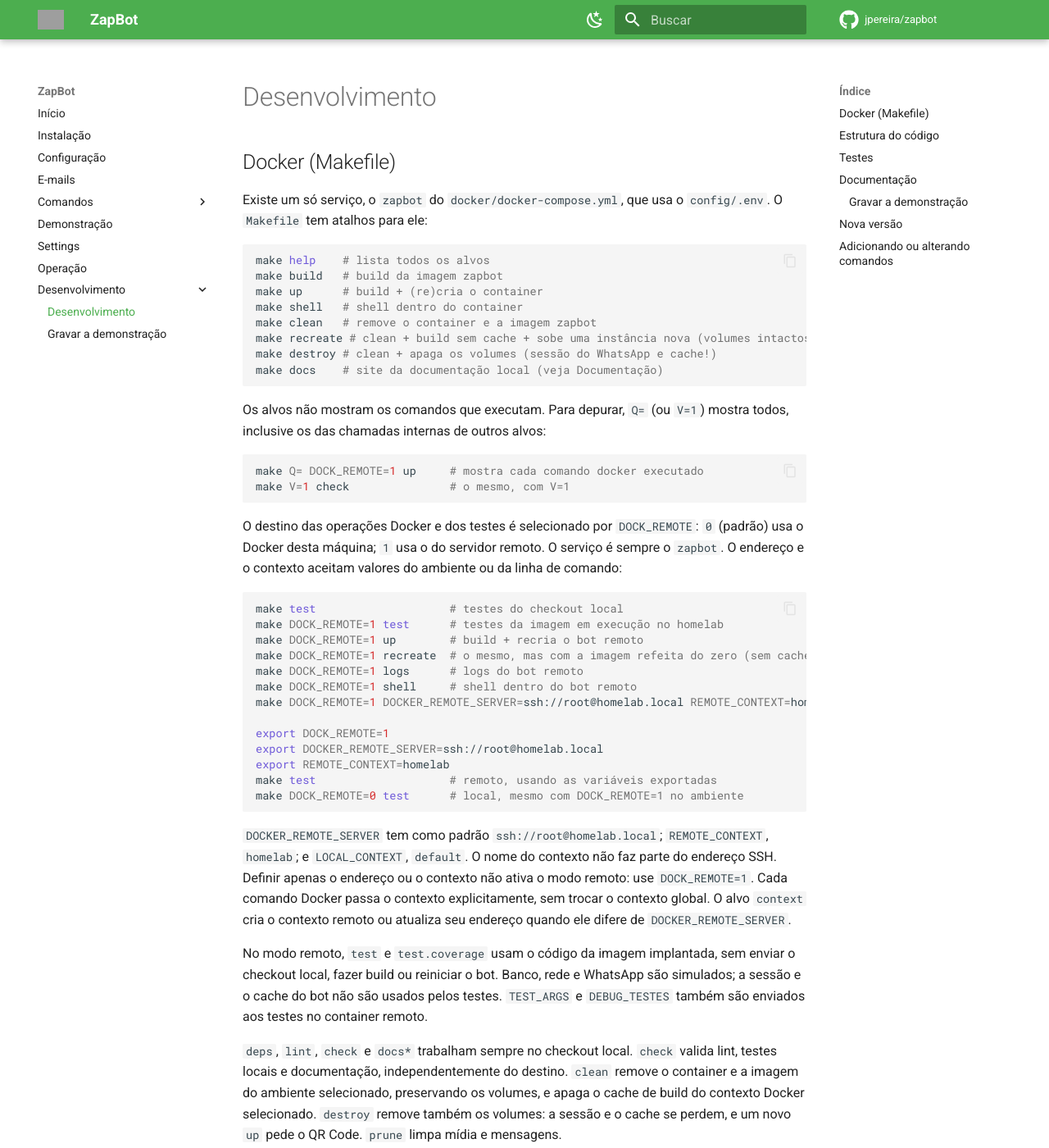
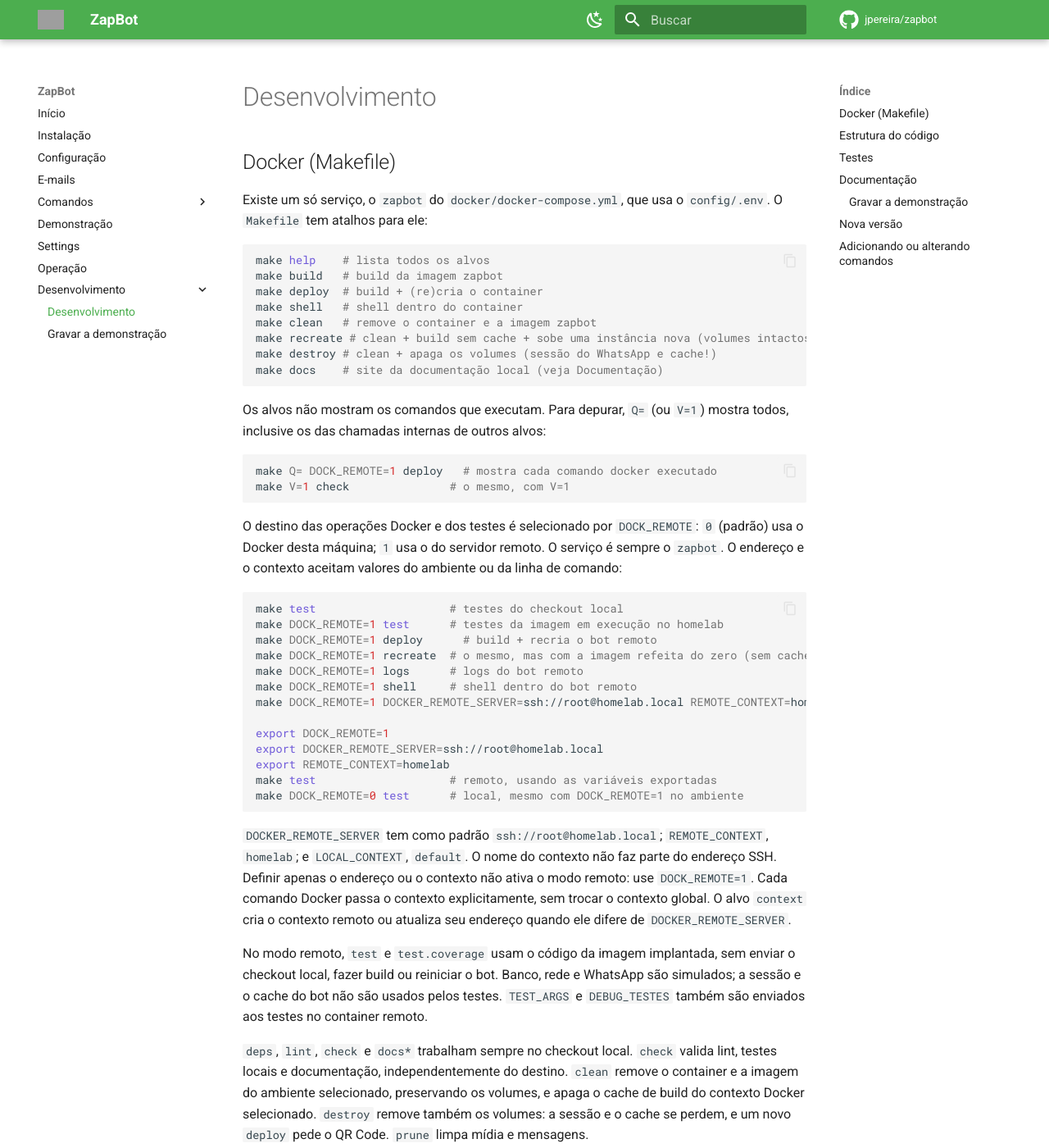
Before and after one commit to jpereira/zapbot, an MkDocs documentation site: the page built from docs/development.md, in a window 1280 px wide and 1400 px high. Shown: the whole window at 82% size. Built offline with MkDocs 1.6.1 and Material for MkDocs 9.7.7, drawn with Linux system fonts in a browser that asks for light colours; comment, search, counter and statistics services are not loaded; grey boxes are pictures that could not be loaded.

Commit message:
Rename the Makefile's up target to deploy
- Updates recreate, .PHONY and docs/development.md.

````diff
--- a/docs/development.md
+++ b/docs/development.md
@@ -8,7 +8,7 @@ Existe um só serviço, o `zapbot` do `docker/docker-compose.yml`, que usa o `co
 ```bash
 make help    # lista todos os alvos
 make build   # build da imagem zapbot
-make up      # build + (re)cria o container
+make deploy  # build + (re)cria o container
 make shell   # shell dentro do container
 make clean   # remove o container e a imagem zapbot
 make recreate # clean + build sem cache + sobe uma instância nova (volumes intactos)
@@ -20,7 +20,7 @@ Os alvos não mostram os comandos que executam. Para depurar, `Q=` (ou `V=1`) mo
 os das chamadas internas de outros alvos:
 
 ```bash
-make Q= DOCK_REMOTE=1 up     # mostra cada comando docker executado
+make Q= DOCK_REMOTE=1 deploy   # mostra cada comando docker executado
 make V=1 check               # o mesmo, com V=1
 ```
 
@@ -30,7 +30,7 @@ Docker desta máquina; `1` usa o do servidor remoto. O serviço é sempre o `zap
 ```bash
 make test                    # testes do checkout local
 make DOCK_REMOTE=1 test      # testes da imagem em execução no homelab
-make DOCK_REMOTE=1 up        # build + recria o bot remoto
+make DOCK_REMOTE=1 deploy      # build + recria o bot remoto
 make DOCK_REMOTE=1 recreate  # o mesmo, mas com a imagem refeita do zero (sem cache)
 make DOCK_REMOTE=1 logs      # logs do bot remoto
 make DOCK_REMOTE=1 shell     # shell dentro do bot remoto
@@ -57,7 +57,7 @@ container remoto.
 `deps`, `lint`, `check` e `docs*` trabalham sempre no checkout local. `check` valida lint, testes
 locais e documentação, independentemente do destino. `clean` remove o container e a imagem do
 ambiente selecionado, preservando os volumes, e apaga o cache de build do contexto Docker
-selecionado. `destroy` remove também os volumes: a sessão e o cache se perdem, e um novo `up` pede
+selecionado. `destroy` remove também os volumes: a sessão e o cache se perdem, e um novo `deploy` pede
 o QR Code. `prune` limpa mídia e mensagens.
 
 ## Estrutura do código
````
Also changed, not shown: 1 other file.
